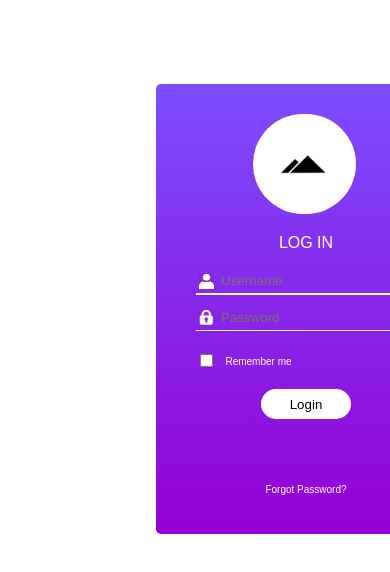
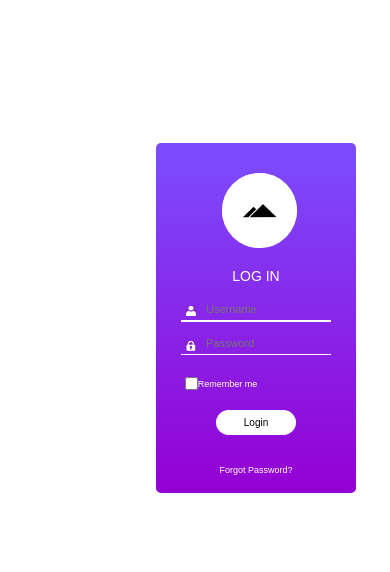
Before and after one commit to doyin156/Simple-HTML-CSS-Login-Form, a plain HTML site: page My HTML Login form/Login.html in a window 390 px wide. Shown: the top 572 px of the page. Drawn offline with Linux system fonts and the light colour scheme.

Commit message:
Add files via upload
Made form responsive

```diff
--- a/My HTML Login form/Login.html
+++ b/My HTML Login form/Login.html
@@ -5,6 +5,8 @@
     <meta name="viewport" content="width=device-width, initial-scale=1.0">
     <meta http-equiv="X-UA-Compatible" content="ie=edge">
     <link rel="stylesheet" href="style.css">
+    <!---->
+    <link rel="stylesheet" href="media-queries.css">
     <title>Login Form</title>
 </head>
 <body>
@@ -37,33 +39,3 @@
     </div>
 </body>
 </html>
-<!--<div class="form-container">
-        <form action="" method="post" enctype="multipart/form-data">
-            <div class="image-logo">
-                <img src="images/Pngtree-mountain_black.jpg" style="border-radius: 50%;" alt="">
-                <div class="layer">
-
-                </div>
-            </div>
-            <div class="login">
-                <h3>LOG IN</h3>
-            </div>
-            <div class="user">
-                <img src="images/blac_lock.png" alt="" >
-                <input type="text" placeholder="Username" name="">
-            </div>
-            <div class="pass">
-                <img src="images/grey_user.png" alt="">
-                <input type="password" placeholder="Password" name="" value="">
-            </div>
-            <div class="checkbox">
-                <input type="checkbox" name="" id="" value="checked"><p class="pee">Remember me</p>
-            </div>
-            <div class="button">
-                <button>Login</button>
-            </div>
-            <div class="question">
-                <p>Forgot Password?</p>
-            </div>
-        </form>
-    </div>-->
--- /dev/null
+++ b/My HTML Login form/media-queries.css
@@ -0,0 +1,169 @@
+@media screen and (max-width: 768px)
+{
+    .form-container{
+        margin: 15%;
+        margin-left:10%;
+    }
+
+@media screen and (max-width: 425px)
+{
+    .form-container{
+        width: 200px;
+        height: 350px;
+        background-image: linear-gradient(#7c4dff, #9400d3);
+        border: none;
+        border-radius: 5px;
+        margin-left: 0%;
+    }
+    .image-logo{
+        margin-top: 15%;
+        border-radius: 50%;
+        width: 75px;
+        height: 75px;
+        background-color: #fff;
+        margin-left: 66px;
+        margin-bottom: 10px;
+
+    }
+    p{
+        text-align: center;
+        font-size: 13px;
+    }
+    /**********Login Heading************/
+h3{
+    text-align: center;
+    font-size: 14px;
+
+}
+
+/********The form*********/
+form{
+    text-align: center;
+}
+/*******The Form Logo Positioning and sizing*********/
+img{
+    width: 75px;
+    height: 75px;
+    position: relative;
+
+
+}
+img{
+    position: absolute;
+    left: 66px;
+    top: 30px;
+}
+.user img{
+    width: 10px;
+    height: 10px;
+    position: relative;
+
+}
+.user img{
+    position: absolute;
+    top: 163px;
+    left: 30px;
+}
+.pass img{
+    width: 10px;
+    height: 10px;
+}
+.pass img{
+    position: absolute;
+    top: 198px;
+    left: 30px;
+}
+input[type=text], input[type=password]{
+    width: 70%;
+    height: 20%;
+    background-color: transparent;
+    border: 2px solid #fff;
+    border-top: none;
+    border-left: none;
+    border-right: none;
+    align-self: center;
+    margin-bottom: 10px;
+    padding: 5px;
+    color: #fff;
+    text-indent: 20px ;
+    font-size: 11px;
+}
+input text{
+    position: relative;
+
+}
+input text{
+    position: absolute;
+    left: 50px;
+}
+.user img{
+    width: 10px;
+    height: 10px;
+    position: relative;
+
+}
+.user img{
+    position: absolute;
+    top: 163px;
+    left: 30px;
+}
+.pass img{
+    width: 10px;
+    height: 10px;
+}
+.pass img{
+    position: absolute;
+    top: 198px;
+    left: 30px;
+}
+input[type=password]{
+    border: 1px solid #fff;
+    border-top: none;
+    border-left: none;
+    border-right: none;
+
+}
+input[type=checkbox]{
+    position: relative;
+}
+input[type=checkbox]{
+    position: absolute;
+    left: 25px;
+}
+.pee{
+    margin-right: 95px;
+    font-size: 9px;
+    padding-top: 5px;
+    padding-left: 38px;
+}
+/*********The Login Button************/
+button{
+    border-radius: 50px;
+    width: 80px;
+    height: 25px;
+    border: none;
+    margin-top: 12px;
+    background-color: #fff;
+    font-weight: 400;
+    font-size: 10px;
+}
+
+
+}
+
+/*********Signup Option***********/
+.question p{
+    margin-top: 30px;
+    font-size: 9px;
+}
+
+}
+
+@media screen and (max-width: 375px)
+{
+    .form-container{
+        margin-top: 1%;
+        margin-left: 0%;
+    }
+
+}
--- a/My HTML Login form/style.css
+++ b/My HTML Login form/style.css
@@ -2,7 +2,6 @@
 body{
     margin: 0px;
     background-image: url(images/skyline.jpg) linear-gradient(rgba(255, 255, 255, 0)), rgba(255, 255, 255, 0.2);
-    /*opacity: 0.2;*/
     background-size: cover;
     height: 100vh;
     width: 100vh;
@@ -15,12 +14,10 @@ body{
 .form-container{
     width: 300px;
     height: 450px;
-    /*height: 500px;*/
     background-image: linear-gradient(#7c4dff, #9400d3);
     position: absolute;
     top: 10%;
     left: 40%;
-    /*transform: translate(-50%, -50%);*/
     border: none;
     border-radius: 5px;
 }
@@ -53,7 +50,6 @@ form{
 }
 /*******The Form Logo Positioning and sizing*********/
 img{
-    /*margin-top: 20px;*/
     width: 100px;
     height: 100px;
     position: relative;
```
